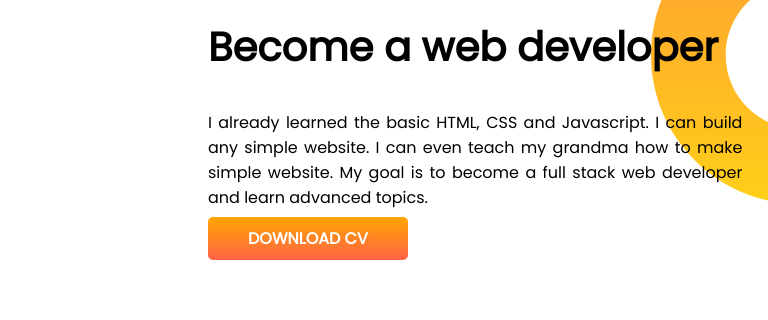
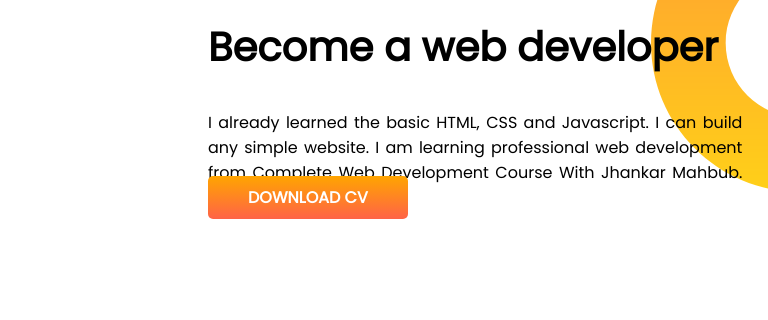
Before and after one commit to Rahat-bin-abdullah-omi/Rahat-Bin-Abdullah-portfolio, a plain HTML site: page index.html in a window 1280 px wide. Shown: the part 1131-1451 px from the top of the page, 512-1280 px from the left. Drawn offline with Linux system fonts and the light colour scheme.

Commit message:
Update index.html

```diff
--- a/index.html
+++ b/index.html
@@ -47,9 +47,7 @@
         <div class="half-width">
             <h1>Dream Big</h1>
             <h2>Become a web developer</h2>
-            <p>I already learned the basic HTML, CSS and Javascript. I can build any simple website. I can even teach my
-                grandma how
-                to make simple website. My goal is to become a full stack web developer and learn advanced topics.</p>
+            <p>I already learned the basic HTML, CSS and Javascript. I can build any simple website. I am learning professional web development from Complete Web Development Course With Jhankar Mahbub.
             <a class="link-button" target="_blank"
                 href="https://drive.google.com/file/d/1NJ9eYUkYYyho3xbojdXafgmRn6BiJAZC/view?usp=sharing">DOWNLOAD
                 CV</a>
```
